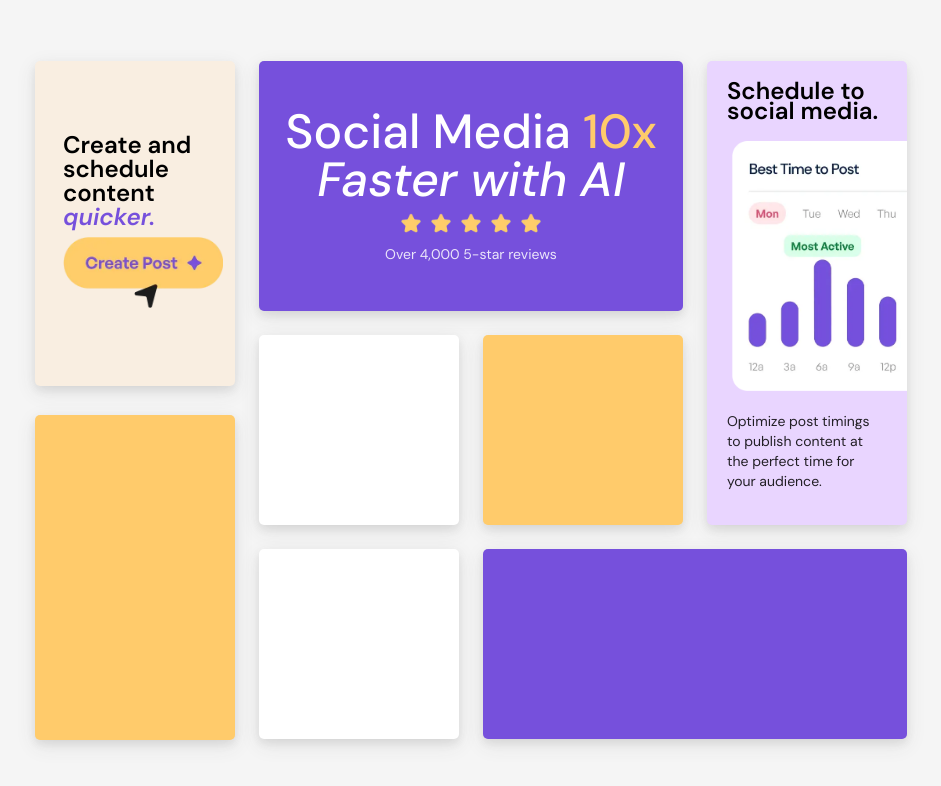
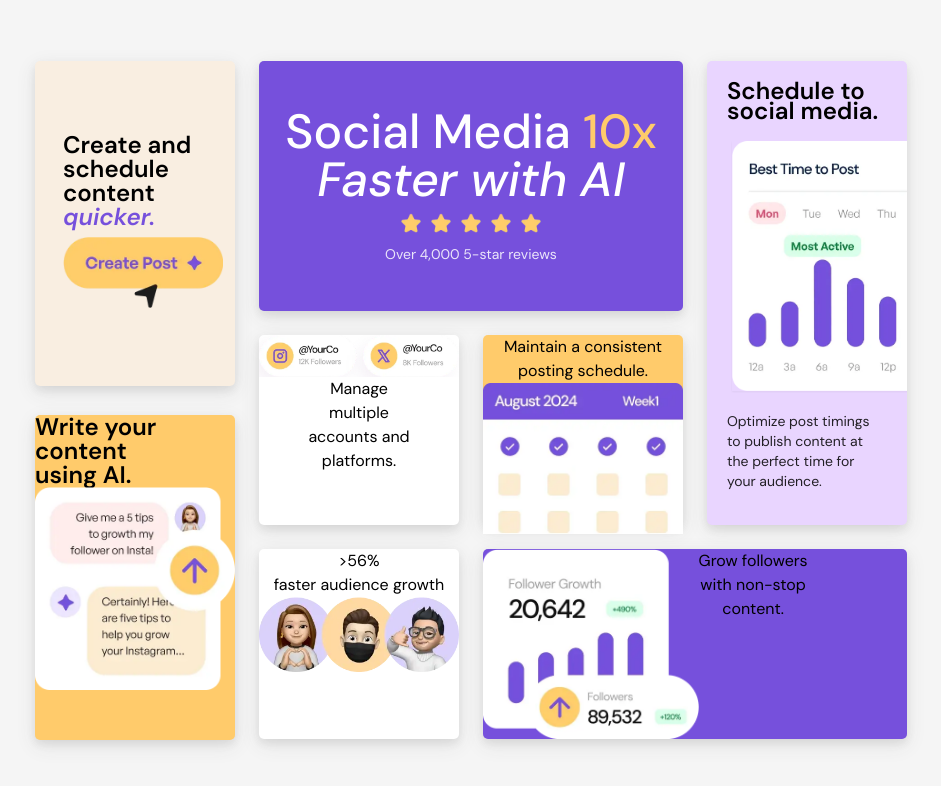
Before and after one commit to Maryiamreda/Bento-grid, a React (Vite) app: page / in a window 1280 px wide. Shown: the top 786 px of the page, without its empty margins (169-1110 px from the left). Built offline with nearby package versions, Linux system fonts and the light colour scheme.

Commit message:
add contnt

```diff
--- a/src/App.tsx
+++ b/src/App.tsx
@@ -22,16 +22,39 @@ function App() {
         <p className='text-2xl  font-semibold leading-5 p-5 '>  Schedule to<br /> social media.
         </p>
         <img src='../public/assets/images/illustration-schedule-posts.webp'
-          className=' w-[280px] max-w-[280px] relative left-[25px] ' />
+          className=' w-[280px] max-w-[280px] relative left-[25px] shadow-sm ' />
         <p className='text-sm opacity-85 p-5'>  Optimize post timings <br /> to publish content at <br /> the perfect time for <br /> your audience.
         </p>
       </div>
-      <div className="bg-yellow-500 h-[325px] col-start-1 row-start-2 mt-20  "></div>
-      <div className="bg-white row-start-2 col-start-2 "></div>
-      <div className="bg-yellow-500 row-start-2 col-start-3 "></div>
-      <div className="bg-white row-start-3 col-start-2 "></div>
+      <div className="bg-yellow-500 h-[325px] col-start-1 row-start-2 mt-20 text-start  ">
+        <p className=' text-2xl leading-6 font-semibold '>  Write your<br /> content<br /> using AI.
+        </p>
+        <img src='../public/assets/images/illustration-ai-content.webp' />
+      </div>
+      <div className="bg-white row-start-2 col-start-2 ">
+        <img src='../public/assets/images/illustration-multiple-platforms.webp ' />
 
-      <div className="bg-purple-500 row-start-3 col-start-3 col-span-2 "></div>
+        <p>  Manage<br /> multiple<br /> accounts and <br />platforms.
+        </p>
+      </div>
+      <div className="bg-yellow-500 row-start-2 col-start-3 ">
+        <p>  Maintain a consistent posting schedule.        </p>
+        <img src='../public/assets/images/illustration-consistent-schedule.webp ' />
+
+      </div>
+      <div className="bg-white row-start-3 col-start-2 ">
+        <h1>&gt;56%</h1>
+        <p>faster audience growth</p>
+        <img src='../public/assets/images/illustration-audience-growth.webp ' />
+
+      </div>
+
+      <div className="bg-purple-500 row-start-3 col-start-3 col-span-2 flex ">
+        <img src='../public/assets/images/illustration-grow-followers.webp ' />
+
+        Grow followers <br />with non-stop <br />content.
+
+      </div>
 
     </div>
   );
```
